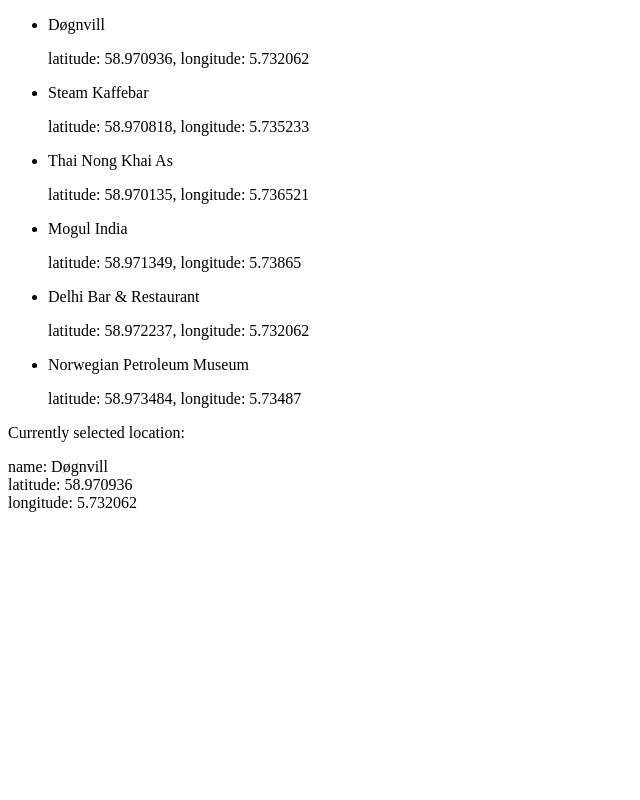
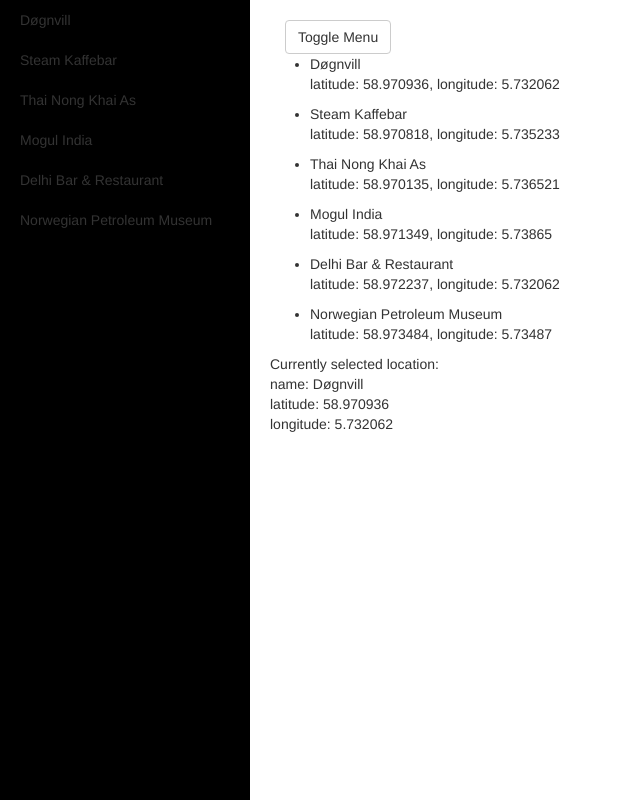
Before and after one commit to ovsundal/Neighborhood-Map-of-Rome, a plain HTML site: page src/index.html in a window 1280 px wide. Shown: the whole page, without its empty margins (0-640 px from the left). Drawn offline with Linux system fonts and the light colour scheme.

Commit message:
add locations to sidebar

```diff
--- a/src/index.html
+++ b/src/index.html
@@ -1,18 +1,44 @@
 <!doctype html>
 <html lang="en">
 <head>
-    <meta charset="UTF-8">
-    <meta name="viewport"
-          content="width=device-width, user-scalable=no, initial-scale=1.0, maximum-scale=1.0, minimum-scale=1.0">
-    <meta http-equiv="X-UA-Compatible" content="ie=edge">
-    <script src="js/jquery-3.2.1.min.js"></script>
-    <script src="js/knockout-3.4.2.js"></script>
 
-    <title>Neighborhood Map of Stavanger</title>
+    <meta charset="utf-8">
+    <meta http-equiv="X-UA-Compatible" content="IE=edge">
+    <meta name="viewport" content="width=device-width, shrink-to-fit=no, initial-scale=1">
+    <meta name="description" content="">
+    <meta name="author" content="">
+
+    <title>Neighborhood map of Stavanger</title>
+
+    <!-- Bootstrap Core CSS -->
+    <link href="css/bootstrap.min.css" rel="stylesheet">
+
+    <!-- Custom CSS -->
+    <link href="css/simple-sidebar.css" rel="stylesheet">
+
 </head>
 <body>
 
+<div id="wrapper">
 
+    <!-- Sidebar -->
+    <div id="sidebar-wrapper">
+        <ul class="sidebar-nav" data-bind="foreach: locationList">
+            <li data-bind="text: name, click: $parent.setLocation"></li>
+        </ul>
+    </div>
+    <!-- /#sidebar-wrapper -->
+
+    <!-- Page Content -->
+    <div id="page-content-wrapper">
+        <div class="container-fluid">
+            <div class="row">
+                <div class="col-lg-12">
+
+                    <a href="#menu-toggle" class="btn btn-default" id="menu-toggle">Toggle Menu</a>
+                </div>
+            </div>
+        </div>
 
 
 
@@ -35,8 +61,32 @@
                 longitude: <span data-bind="text: position().lng"></span>
             </p>
         </div>
+    </div>
+    <!-- /#page-content-wrapper -->
+</div>
+<!-- /#wrapper -->
 
+
+
+
+
+
+
+<script src="js/jquery-3.2.1.min.js"></script>
+<script src="js/bootstrap.min.js"></script>
+<script src="js/knockout-3.4.2.js"></script>
 <script src="js/script.js"></script>
+
+<script>
+    $("#menu-toggle").click(function(e) {
+        e.preventDefault();
+        $("#wrapper").toggleClass("toggled");
+    });
+//    activate menu at startup
+    $("#menu-toggle").click();
+
+
+</script>
 
 </body>
 </html>
```
Lines whose indentation alone changed are shown as unchanged.
